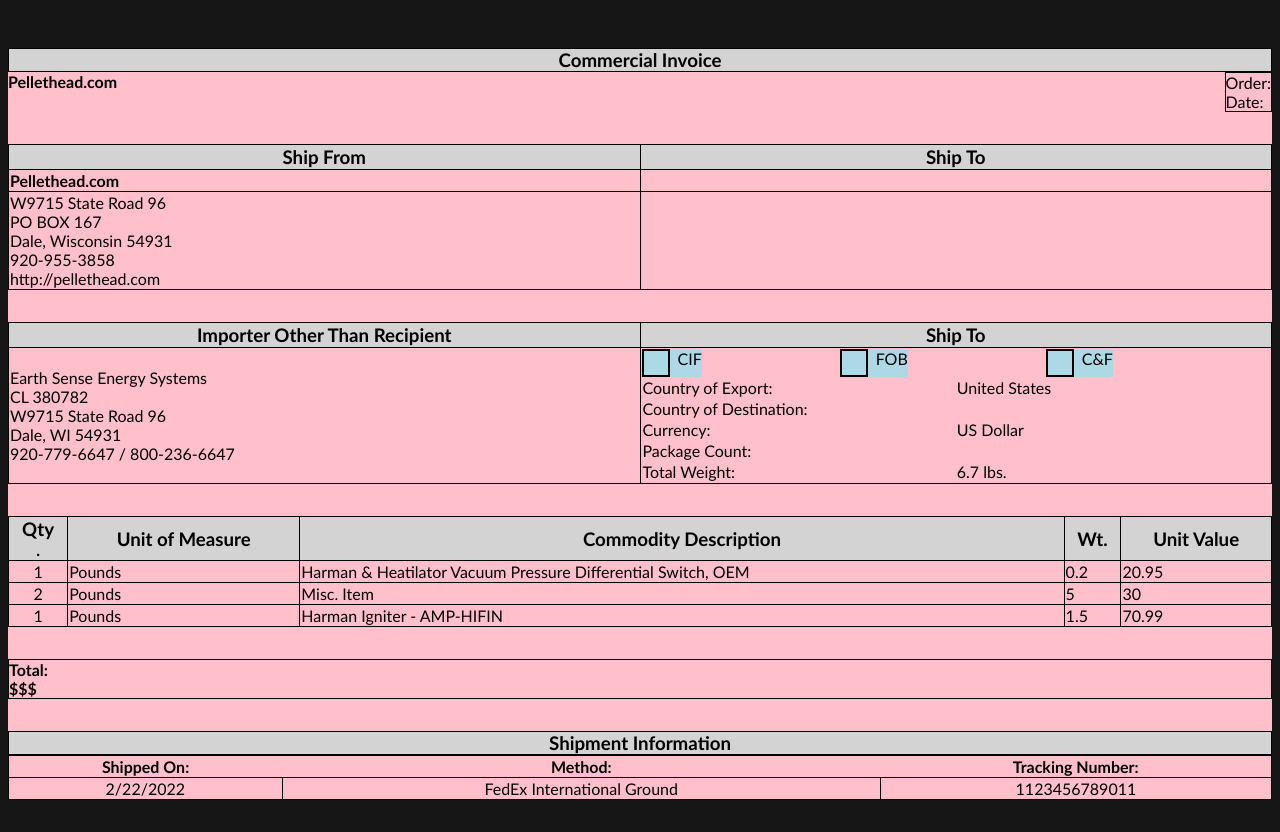
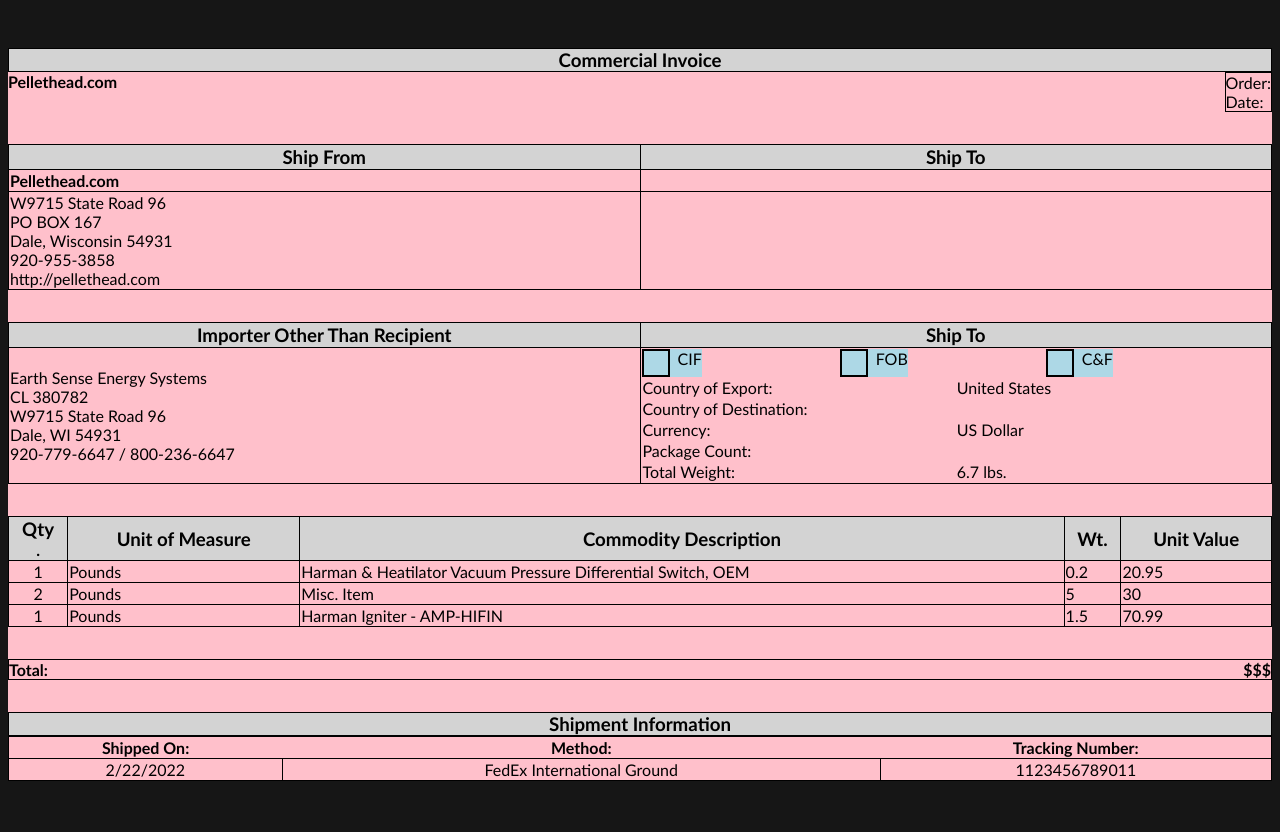
Before and after one commit to bschultz1990/Bookmarks, a plain HTML site: page Commercial_Invoice/commercial_invoice.html in a window 1280 px wide. Drawn offline with Linux system fonts and the light colour scheme.

Commit message:
Update commercial_invoice.css

```diff
--- a/Commercial_Invoice/commercial_invoice.css
+++ b/Commercial_Invoice/commercial_invoice.css
@@ -89,3 +89,8 @@ td {
 .smtablehalf {
     column-width: 200px;
 }
+
+.spacebetween {
+    display: flex;
+    justify-content: space-between;
+}
```
